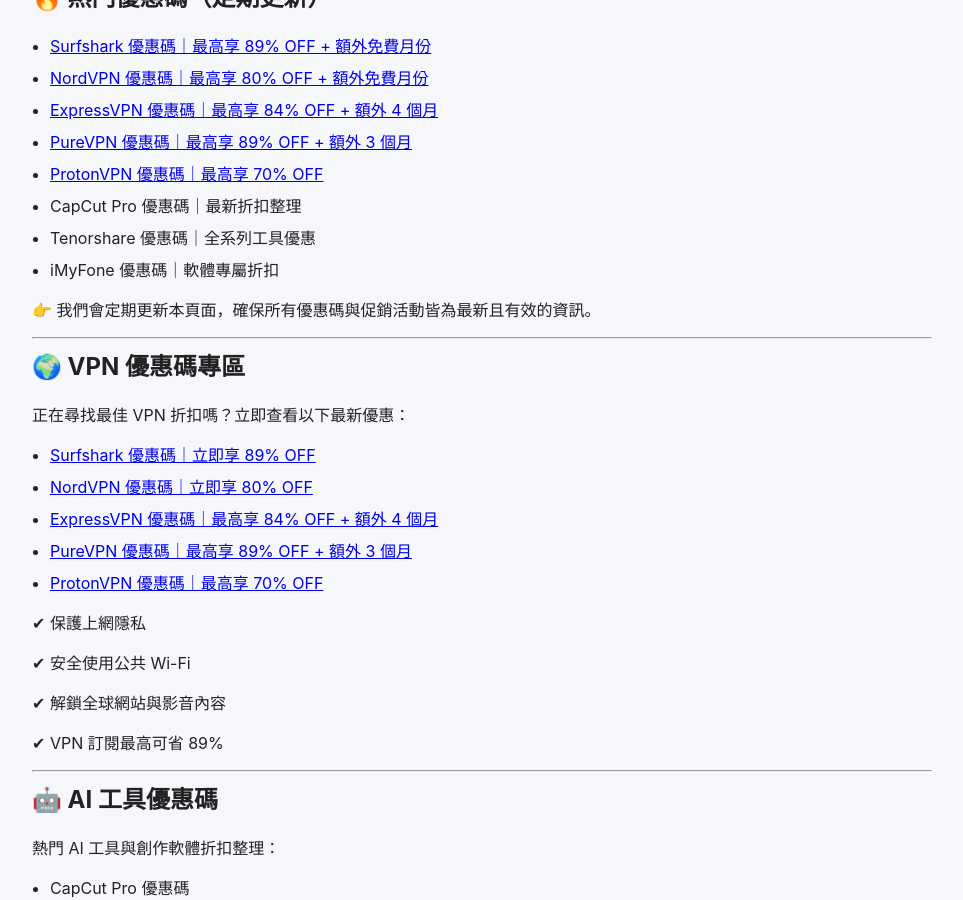
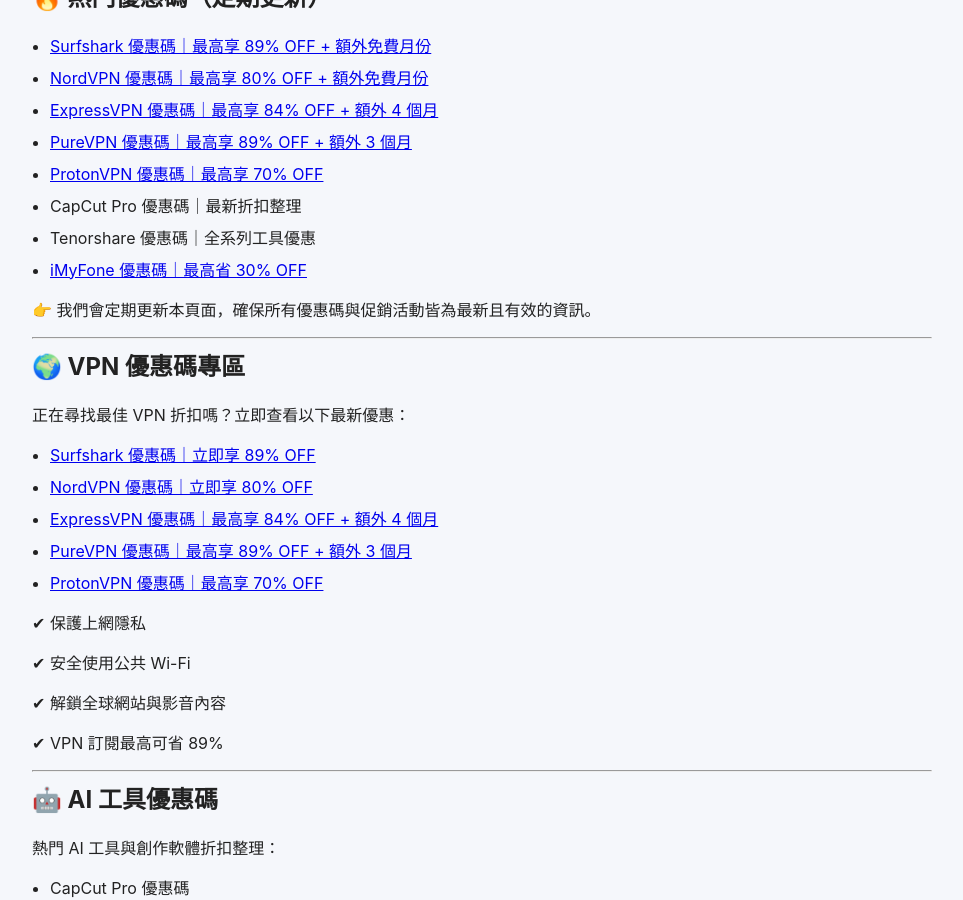
Before and after one commit to BestCouponCodes/best-coupon-codes, a Jekyll site: the page built from index-zh.md, in a window 1280 px wide and 900 px high, scrolled down 417 px. Shown: the whole window, without its empty margins (158-1121 px from the left). Built offline with Jekyll 4.4.1, drawn with Linux system fonts in a browser that asks for light colours.

Commit message:
Update iMyFone coupon link with discount details

```diff
--- a/index-zh.md
+++ b/index-zh.md
@@ -26,7 +26,7 @@ last_modified_at: "2026-07-02"
 * [ProtonVPN 優惠碼｜最高享 70% OFF](/best-coupon-codes/protonvpn-coupon-code-zh/)
 * CapCut Pro 優惠碼｜最新折扣整理
 * Tenorshare 優惠碼｜全系列工具優惠
-* iMyFone 優惠碼｜軟體專屬折扣
+* [iMyFone 優惠碼｜最高省 30% OFF](./imyfone-coupon-code-zh.md)
 
 👉 我們會定期更新本頁面，確保所有優惠碼與促銷活動皆為最新且有效的資訊。
 
@@ -73,7 +73,7 @@ last_modified_at: "2026-07-02"
 整理熱門軟體與工具優惠資訊：
 
 * Tenorshare 優惠碼
-* iMyFone 優惠碼
+* [iMyFone 優惠碼](./imyfone-coupon-code-zh.md)
 * 資料救援軟體優惠
 
 ✔ 解鎖完整功能
```
